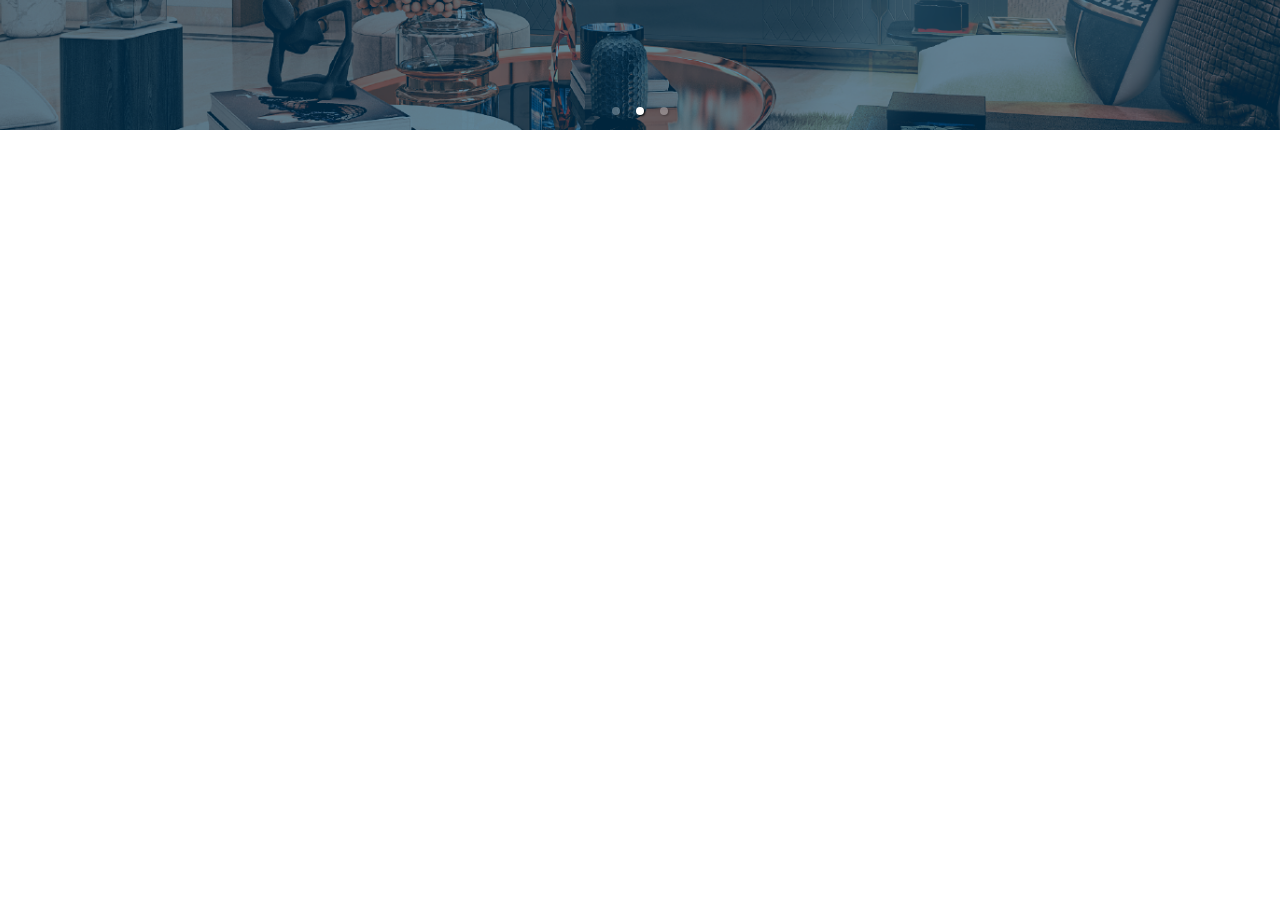
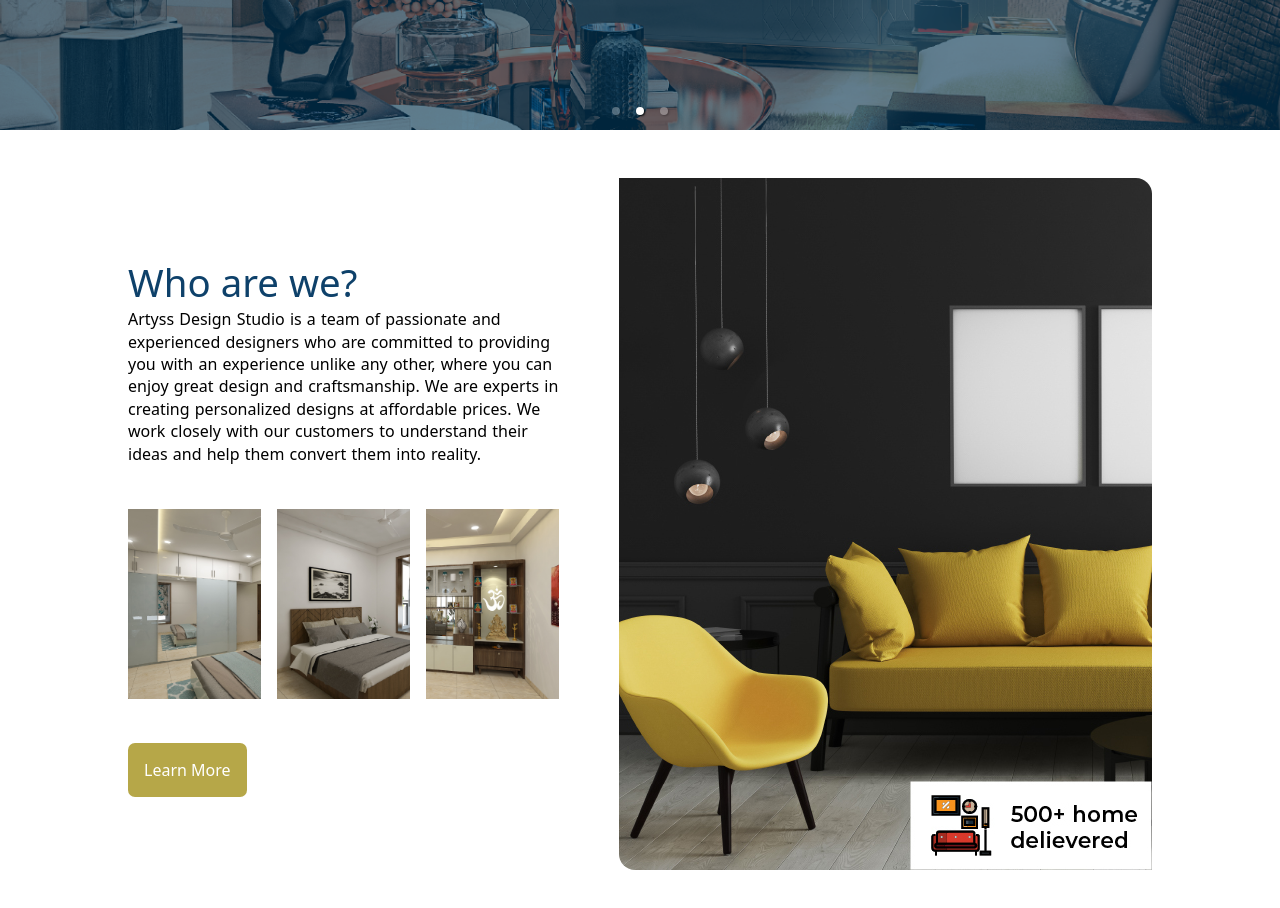
Before and after one commit to rahulkhanal/artyss, a React (Vite) app: page / in a window 1280 px wide. Shown: the part 520-1428 px from the top of the page. Before the commit the page ends 800 px from the top, so only its background shows below. Built offline with nearby package versions, Linux system fonts and the light colour scheme.

Commit message:
second section added

```diff
--- a/src/App.css
+++ b/src/App.css
@@ -5,5 +5,5 @@
   font-family: system-ui, -apple-system, BlinkMacSystemFont, 'Segoe UI', Roboto, Oxygen, Ubuntu, Cantarell, 'Open Sans', 'Helvetica Neue', sans-serif;
 }
 body{
-  overflow-y: hidden;
+  /* overflow-y: hidden; */
 }
--- a/src/pages/Home.jsx
+++ b/src/pages/Home.jsx
@@ -60,6 +60,35 @@ const Home = () => {
           );
         })}
       </Carousel>
+      <div className="home2">
+        <div className="home2-f">
+          <h1>Who are we?</h1>
+          <p>
+            Artyss Design Studio is a team of passionate and experienced
+            designers who are committed to providing you with an experience
+            unlike any other, where you can enjoy great design and
+            craftsmanship. We are experts in creating personalized designs at
+            affordable prices. We work closely with our customers to understand
+            their ideas and help them convert them into reality.
+          </p>
+          <br />
+          <br />
+          <div className="img-layer">
+            <img
+              src="/src/assets/media/interior-design-living-area.1ac04d0b.jpg"
+              alt=""
+            />
+            <img src="/src/assets/media/interier-2.97a7c44c.jpg" alt="" />
+            <img src="/src/assets/media/interier-3.e937159f.jpg" alt="" />
+          </div>
+          <br />
+          <br />
+          <button>Learn More</button>
+        </div>
+        <div className="home2-s">
+          <img src="/src/assets/media/aboutImg.277b4001.jpg" alt="" srcset="" />
+        </div>
+      </div>
     </>
   );
 };
--- a/src/pages/home.scss
+++ b/src/pages/home.scss
@@ -44,3 +44,41 @@
     scaleX(var(--transform-scale-x)) scaleY(var(--transform-scale-y));
   z-index: -1;
 }
+.home2 {
+  display: flex;
+  width: 80%;
+  align-items: center;
+  margin: auto;
+  padding: 3rem 0;
+  gap: 3rem;
+  button {
+    background-color: #b6a748;
+    border: none;
+    border-radius: 7px;
+    color: #fff;
+    padding: 1rem;
+    font-size: 1rem;
+  }
+  .home2-f{
+    width: 60%;
+    h1{
+        font-weight: 400;
+        color: #0e416a;
+        font-size: 2.4rem;
+    }
+    p{
+        word-spacing: 1px;
+        line-height: 1.4rem;
+    }
+  }
+  .img-layer{
+    display: flex;
+    gap: 1rem;
+    img{
+        width: 30%;
+    }
+  }
+}
+.home2-s img {
+  border-radius: 0 1rem 0 1rem;
+}
```
